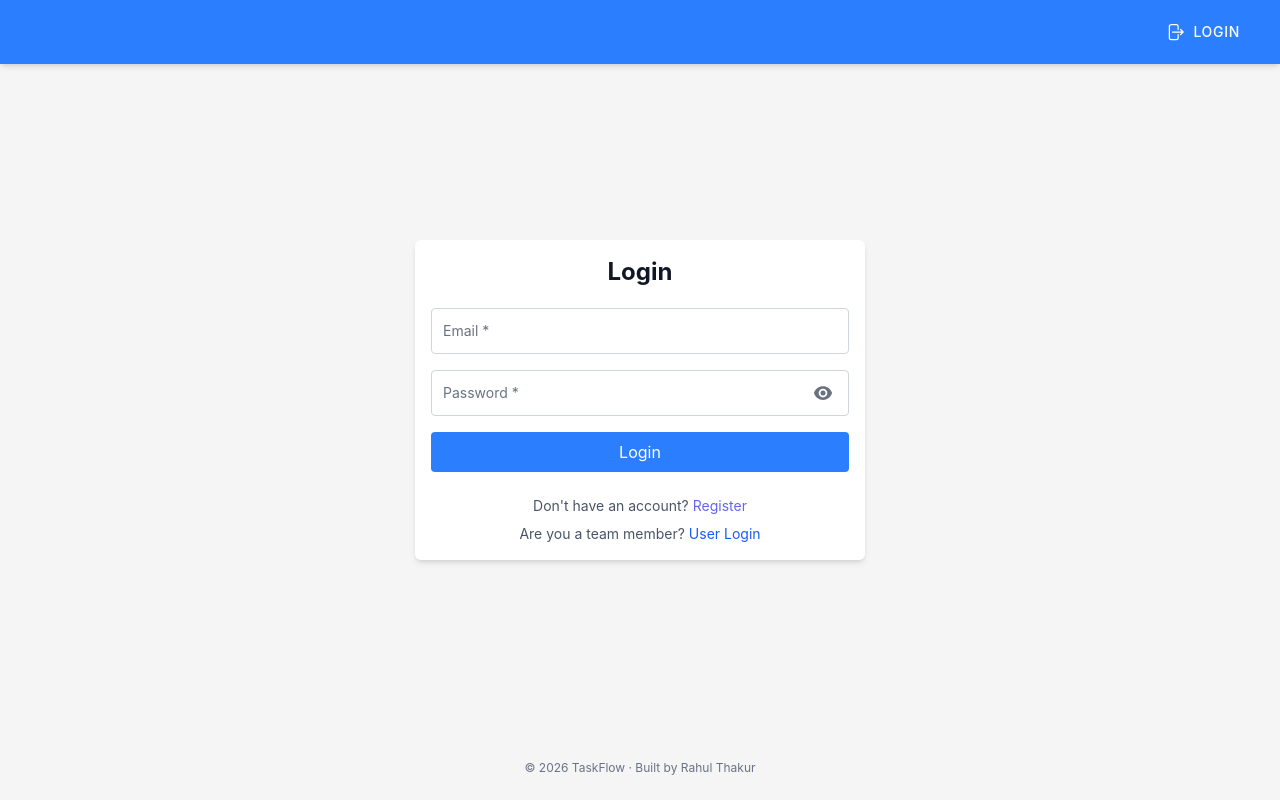
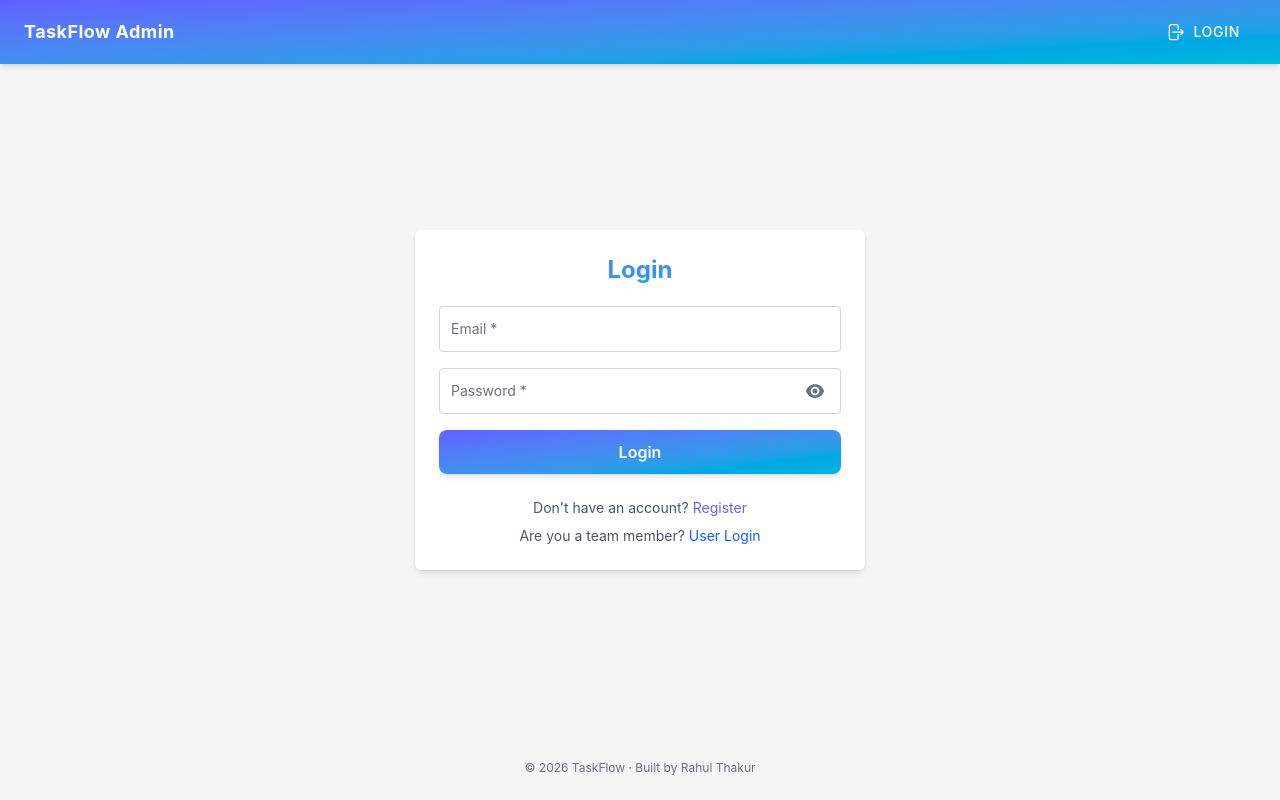
Before and after one commit to RahulThakur7278/Task_Manager, a React (Vite) app in the folder client/: page /login in a window 1280 px wide. Built offline with nearby package versions, Linux system fonts and the light colour scheme.

Commit message:
fixes: login and register page color fixes

```diff
--- a/client/src/pages/Login.jsx
+++ b/client/src/pages/Login.jsx
@@ -43,8 +43,11 @@ const Login = () => {
 
   return (
     <div className="min-h-screen flex flex-col bg-[#f5f5f5] font-sans">
-      {/* Blue Header */}
-      <header className="text-white h-16 flex items-center justify-end px-6 shadow-md z-10 w-full bg-blue-500">
+      {/* Gradient Header */}
+      <header className="h-16 flex items-center justify-between px-6 shadow-md z-10 w-full bg-gradient-to-br from-indigo-500 to-cyan-500 text-white">
+        <div className="flex items-center gap-2 font-bold text-lg tracking-wide">
+          <span>TaskFlow Admin</span>
+        </div>
         <Link to="/login" className="flex items-center gap-2 text-white font-medium hover:bg-white/10 px-4 py-2 rounded transition-colors no-underline uppercase text-sm tracking-wider">
           <HiArrowRightOnRectangle className="w-5 h-5" />
           Login
@@ -53,8 +56,8 @@ const Login = () => {
 
       {/* Main Content */}
       <main className="flex-1 flex flex-col items-center justify-center p-4 w-full">
-        <div className="bg-white rounded-md shadow-md w-full max-w-[450px] p-4">
-          <h1 className="text-2xl font-bold text-center text-gray-900 mb-5">Login</h1>
+        <div className="bg-white rounded-md shadow-md w-full max-w-[450px] p-6">
+          <h1 className="text-2xl font-bold text-center bg-gradient-to-br from-indigo-500 to-cyan-500 bg-clip-text text-transparent mb-5">Login</h1>
 
           <form onSubmit={handleSubmit} className="flex flex-col w-full">
 
@@ -106,7 +109,8 @@ const Login = () => {
             {/* Submit Button */}
             <button
               type="submit"
-              className="bg-blue-500 text-white py-2 rounded cursor-pointer"
+              disabled={loading}
+              className="w-full bg-gradient-to-br from-indigo-500 to-cyan-500 text-white py-2.5 rounded-lg font-semibold hover:opacity-90 transition-all shadow-md cursor-pointer disabled:opacity-75"
             >
               {loading ? 'Logging in...' : 'Login'}
             </button>
--- a/client/src/pages/Register.jsx
+++ b/client/src/pages/Register.jsx
@@ -52,8 +52,11 @@ const Register = () => {
 
   return (
     <div className="min-h-screen flex flex-col bg-[#f5f5f5] font-sans">
-      {/* Blue Header */}
-      <header className="text-white h-16 flex items-center justify-end px-6 shadow-md z-10 w-full bg-blue-500">
+      {/* Gradient Header */}
+      <header className="h-16 flex items-center justify-between px-6 shadow-md z-10 w-full bg-gradient-to-br from-indigo-500 to-cyan-500 text-white">
+        <div className="flex items-center gap-2 font-bold text-lg tracking-wide">
+          <span>TaskFlow Admin</span>
+        </div>
         <Link to="/login" className="flex items-center gap-2 text-white font-medium hover:bg-white/10 px-4 py-2 rounded transition-colors no-underline uppercase text-sm tracking-wider">
           <HiArrowRightOnRectangle className="w-5 h-5" />
           Login
@@ -63,7 +66,7 @@ const Register = () => {
       {/* Main Content */}
       <main className="flex-1 flex flex-col items-center justify-center p-4 w-full">
         <div className="bg-white rounded-md shadow-md w-full max-w-[450px]" style={{ padding: '2.5rem 2rem' }}>
-          <h1 className="text-2xl font-bold text-center text-gray-900" style={{ marginBottom: '2rem' }}>Register</h1>
+          <h1 className="text-2xl font-bold text-center bg-gradient-to-br from-indigo-500 to-cyan-500 bg-clip-text text-transparent" style={{ marginBottom: '2rem' }}>Register</h1>
 
           <form onSubmit={handleSubmit} className="flex flex-col w-full">
 
@@ -180,7 +183,7 @@ const Register = () => {
             <button
               type="submit"
               disabled={loading}
-              className="bg-blue-500 text-white py-2 rounded cursor-pointer"
+              className="w-full bg-gradient-to-br from-indigo-500 to-cyan-500 text-white py-2.5 rounded-lg font-semibold hover:opacity-90 transition-all shadow-md cursor-pointer disabled:opacity-75"
             >
               {loading ? 'Registering...' : 'Register'}
             </button>
```
